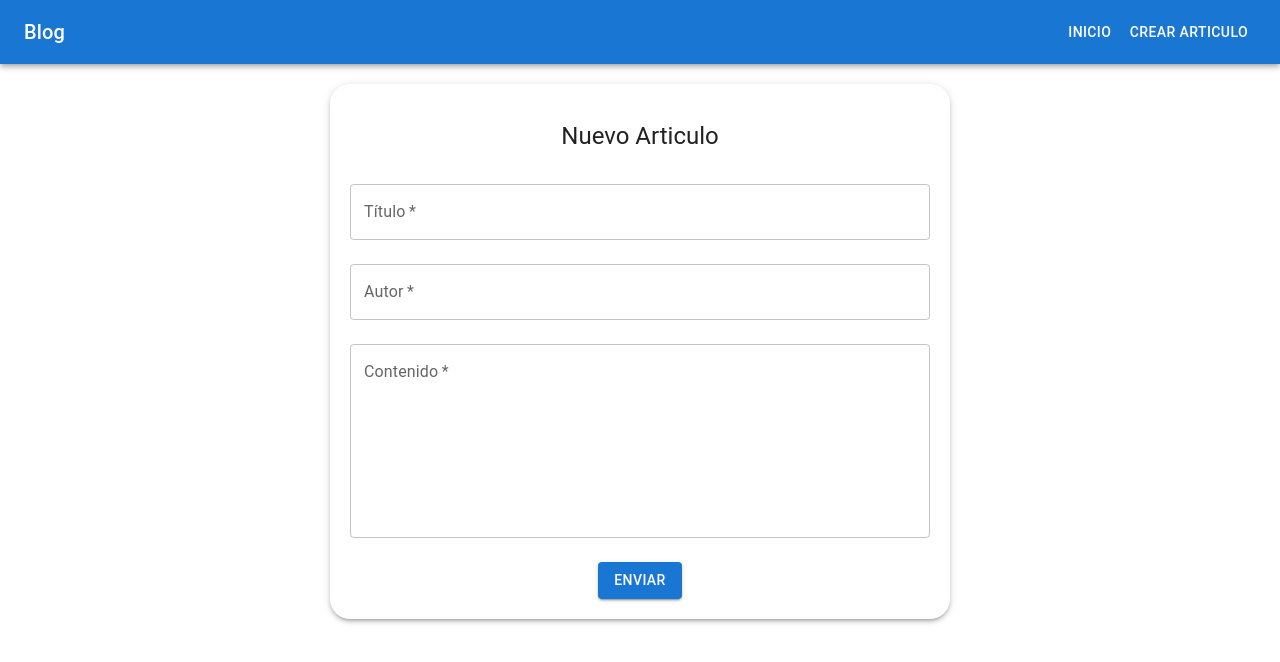
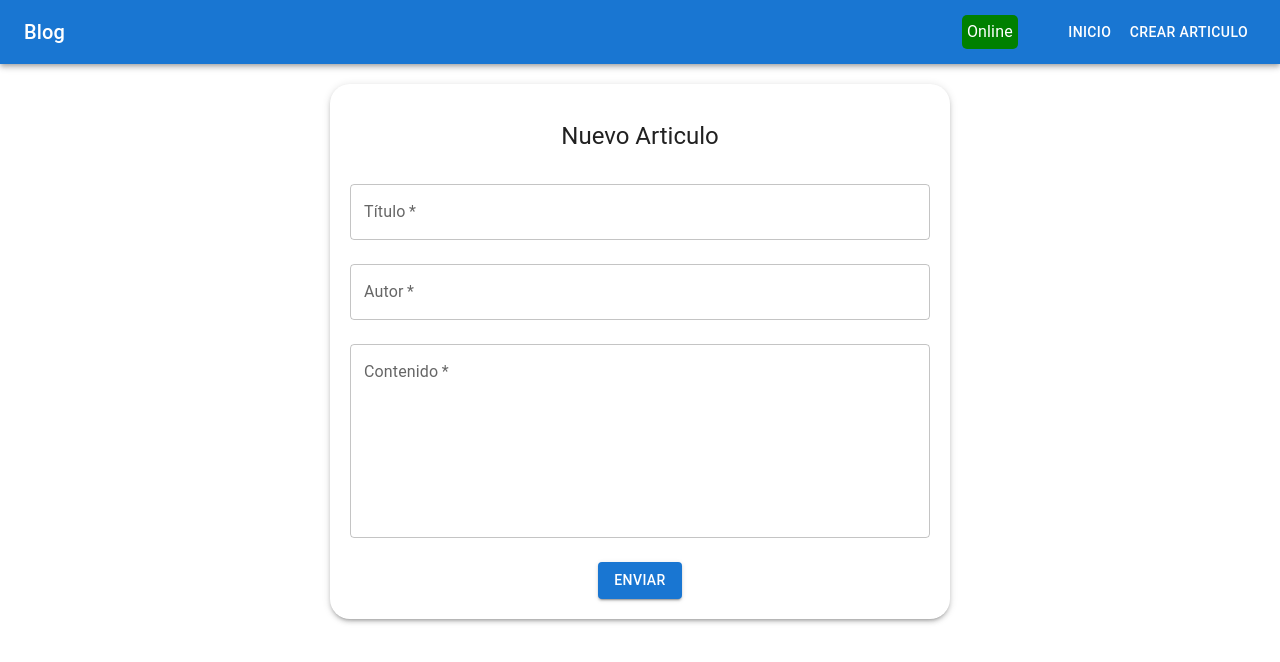
Before and after one commit to LuisHernandez1611681/blog-front-prueba, a React (Vite) app: page /new-article in a window 1280 px wide. Shown: the top 662 px of the page. Built offline with nearby package versions, Linux system fonts and the light colour scheme.

Commit message:
Validación si se tiene conexion a internet

```diff
--- a/src/App.css
+++ b/src/App.css
@@ -16,3 +16,9 @@ body main {
 .expanded {
   grid-row-end: span 4;
 }
+
+.btnIsOnline {
+  border: '1px solid #CCC';
+  padding: 5px;
+  border-radius: 5px;
+}
--- a/src/components/NavBar.tsx
+++ b/src/components/NavBar.tsx
@@ -2,9 +2,12 @@ import { AppBar, Box, Button, IconButton, Toolbar, Typography } from "@mui/mater
 import MenuIcon from '@mui/icons-material/Menu';
 import { DrawerContentProps } from "../interfaces/Interfaces";
 import { Link } from "react-router-dom";
+import { useNetworkStatus } from "../context/NetworkStatusContext";
 
 
 const NavBar: React.FC<DrawerContentProps> = ({ navTitle, navItems, onDrawerToggle }) => {
+  const status = useNetworkStatus();
+
   return (
     <AppBar component='nav' position="static">
       <Toolbar>
@@ -14,7 +17,7 @@ const NavBar: React.FC<DrawerContentProps> = ({ navTitle, navItems, onDrawerTogg
           onClick={onDrawerToggle}
           sx={{
             mr: 2,
-            display: { sm: 'none' },
+            display: {sm: 'none'},
           }}
         >
           <MenuIcon />
@@ -27,6 +30,17 @@ const NavBar: React.FC<DrawerContentProps> = ({ navTitle, navItems, onDrawerTogg
         >
           {navTitle}
         </Typography>
+
+        <Typography
+          mr={5}
+          className="btnIsOnline"
+          style={{
+            background: status == 'Online' ? 'green' : 'red'
+          }}
+        >
+          {status}
+        </Typography>
+
         <Box sx={{ display: { xs: 'none', sm: 'block' } }}>
           {navItems.map((item, index) => (
             <Button
--- /dev/null
+++ b/src/context/NetworkStatusContext.tsx
@@ -0,0 +1,32 @@
+import { createContext, useContext, useEffect, useState } from "react";
+import { NetworkStatusProviderProps } from '../interfaces/Interfaces';
+
+const NetworkStatusContext = createContext(true);
+
+export const NetworkStatusProvider = ({children}: NetworkStatusProviderProps) => {
+  const [status, setStatus] = useState(true);
+
+  useEffect(() => {
+    function changeStatus() {
+      setStatus(navigator.onLine);
+    }
+    window.addEventListener('online', changeStatus);
+    window.addEventListener('offline', changeStatus);
+
+    return () => {
+      window.addEventListener('online', changeStatus);
+      window.addEventListener('offline', changeStatus);
+    }
+  }, []);
+
+  return (
+    <NetworkStatusContext.Provider value={status}>
+      {children}
+    </NetworkStatusContext.Provider>
+  )
+}
+
+export const useNetworkStatus = () => {
+  const status = useContext(NetworkStatusContext);
+  return status ? "Online" : "Offline";
+}
--- a/src/interfaces/Interfaces.tsx
+++ b/src/interfaces/Interfaces.tsx
@@ -1,3 +1,5 @@
+import { ReactNode } from "react";
+
 export interface DrawerAppBarProps {
   window?: () => Window;
 }
@@ -24,3 +26,7 @@ export interface HeaderArticlesProps {
   setType: (campo: string) => void;
   setFilter: (criterio: string) => void;
 }
+
+export interface NetworkStatusProviderProps {
+  children: ReactNode;
+}
--- a/src/main.tsx
+++ b/src/main.tsx
@@ -4,6 +4,7 @@ import App from './App.tsx'
 import './index.css'
 import { RouterProvider, createBrowserRouter } from 'react-router-dom'
 import NewArticle from './views/NewArticle.tsx'
+import { NetworkStatusProvider } from './context/NetworkStatusContext.tsx'
 
 const router = createBrowserRouter([
   {
@@ -20,6 +21,8 @@ const router = createBrowserRouter([
 
 ReactDOM.createRoot(document.getElementById('root')!).render(
   <React.StrictMode>
-    <RouterProvider router={router} />
+    <NetworkStatusProvider>
+      <RouterProvider router={router} />
+    </NetworkStatusProvider>
   </React.StrictMode>,
 )
```
